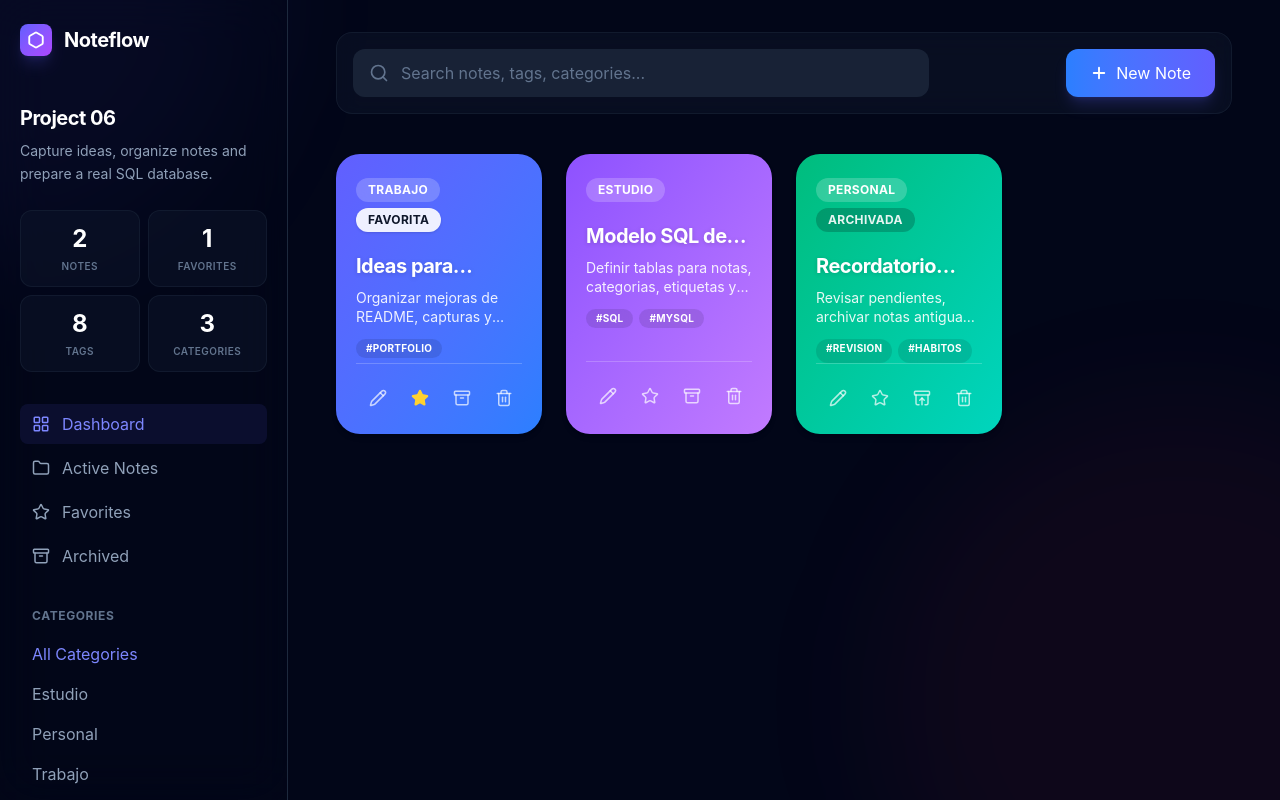
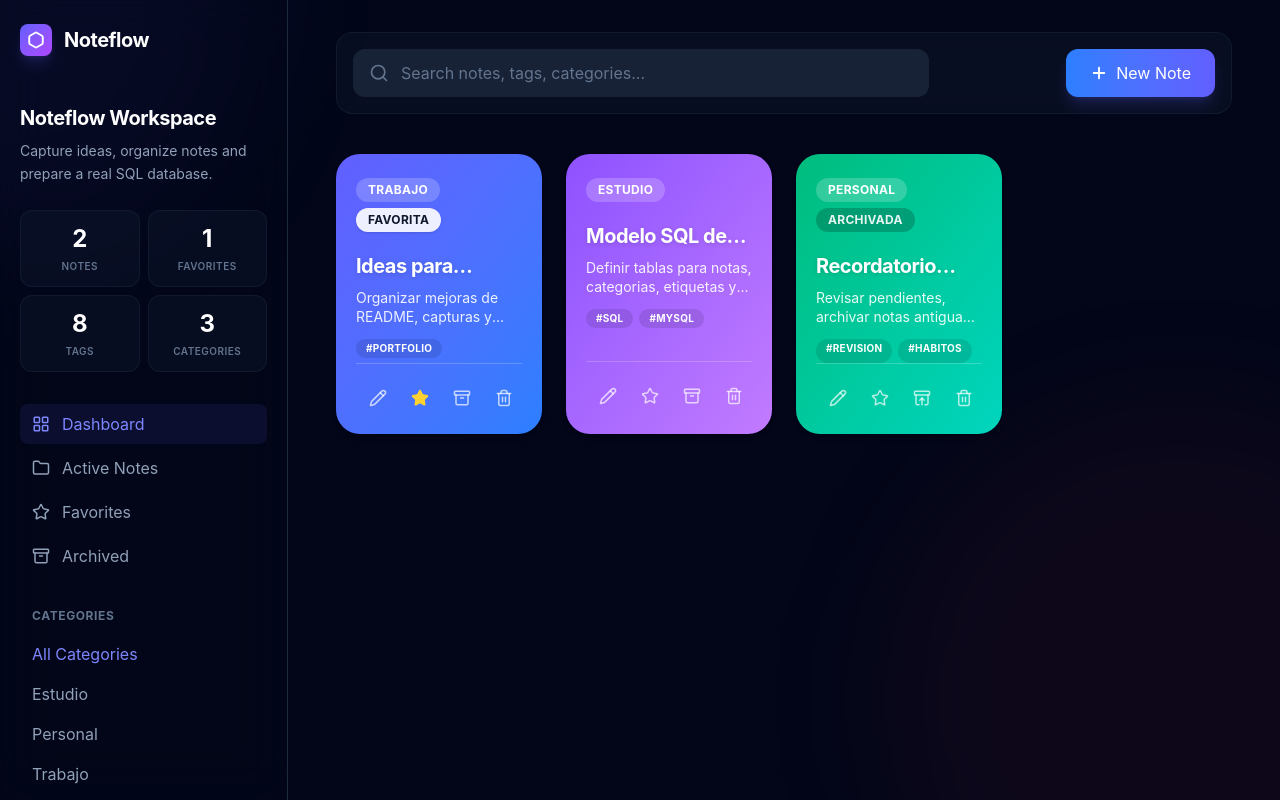
Before and after one commit to alxnrocha/app-notas, a React (Vite) app: page / in a window 1280 px wide. Built offline with nearby package versions, Linux system fonts and the light colour scheme.

Commit message:
chore: rename project from Project 06 to Noteflow

```diff
--- a/index.html
+++ b/index.html
@@ -4,7 +4,7 @@
     <meta charset="UTF-8" />
     <link rel="icon" type="image/svg+xml" href="/favicon.svg" />
     <meta name="viewport" content="width=device-width, initial-scale=1.0" />
-    <title>06-app-notas</title>
+    <title>Noteflow: Premium Notes Workspace</title>
   </head>
   <body>
     <div id="root"></div>
--- a/src/components/layout/HeroSummary.tsx
+++ b/src/components/layout/HeroSummary.tsx
@@ -9,7 +9,7 @@ export function HeroSummary({ summary, totalTags, totalCategories }: HeroSummary
     <section>
       <div className="mb-6">
         <h1 className="text-xl font-bold tracking-tight text-white mb-2">
-          Project 06
+          Noteflow Workspace
         </h1>
         <p className="text-sm leading-relaxed text-slate-400">
           Capture ideas, organize notes and prepare a real SQL database.
```
Also changed, not shown: 1 other file (tests, documents, lock files or other folders).
